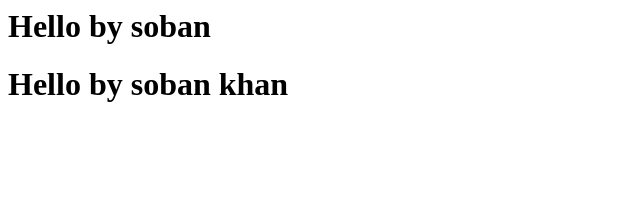
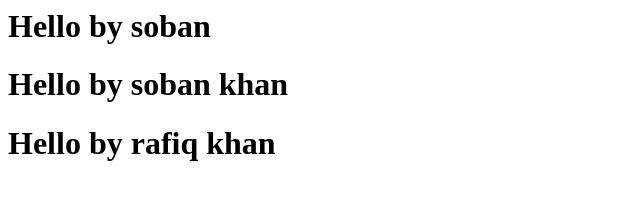
Before and after one commit to sobankhan12/jenkins, a plain HTML site: page index.html in a window 1280 px wide. Shown: the whole page, without its empty margins (0-640 px from the left). Drawn offline with Linux system fonts and the light colour scheme.

Commit message:
Update index.html

```diff
--- a/index.html
+++ b/index.html
@@ -1,2 +1,3 @@
 <h1>Hello by soban</h1>
 <h1>Hello by soban khan</h1>
+<h1>Hello by rafiq khan</h1>
```
